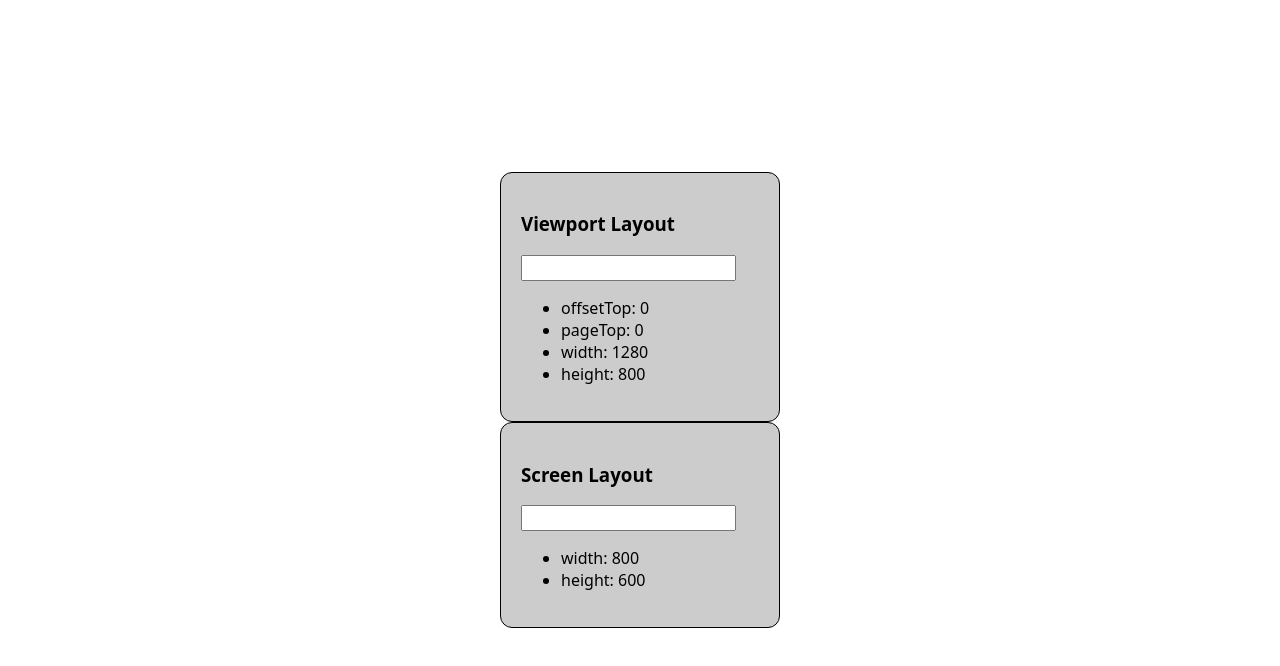
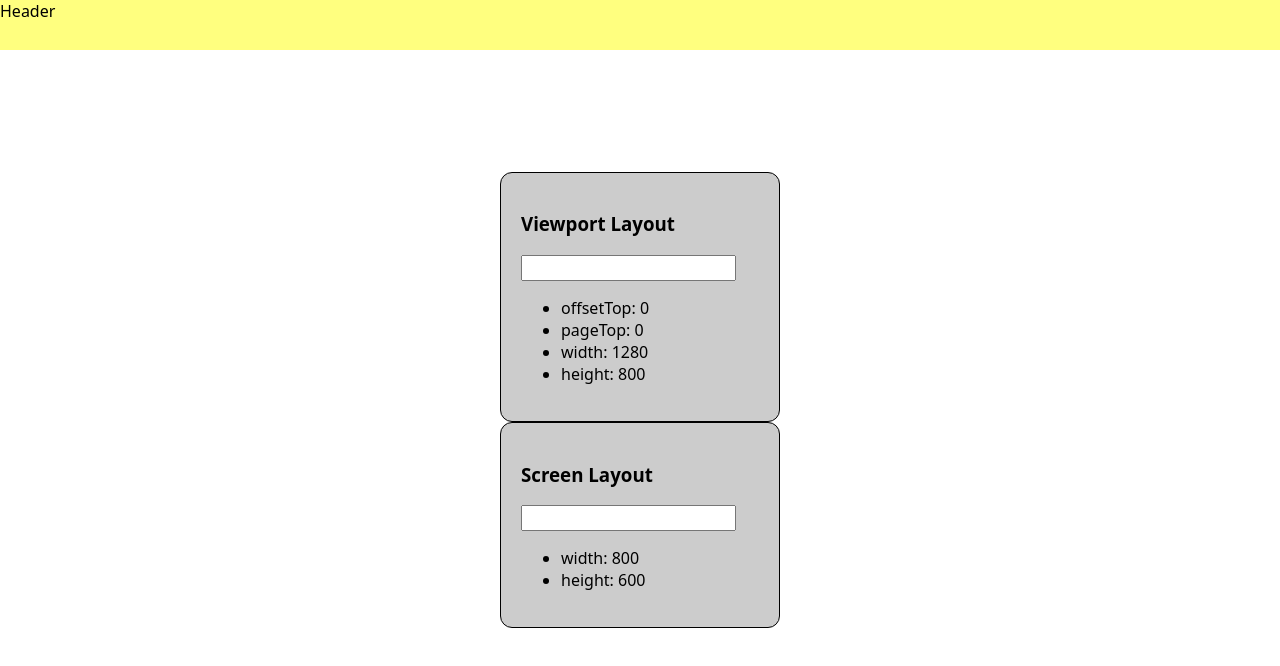
Before and after one commit to Vladislav2397/display_web_layouts, a website: page index.html in a window 1280 px wide. Drawn offline with Linux system fonts and the light colour scheme.

Commit message:
Added header fixed

```diff
--- a/index.html
+++ b/index.html
@@ -8,6 +8,7 @@
         <script type="module" src="script.js"></script>
     </head>
     <body>
+        <div class="header">Header</div>
         <div id="viewport" class="card">
             <h3>Viewport Layout</h3>
             <input type="text" />
--- a/styles.css
+++ b/styles.css
@@ -22,6 +22,15 @@ body {
     justify-content: center;
 }
 
+.header {
+    position: fixed;
+    top: 0;
+    left: 0;
+    width: 100%;
+    height: 50px;
+    background-color: rgba(255, 255, 0, 0.5);
+}
+
 .card {
     padding: 20px;
     background-color: #ccc;
```
